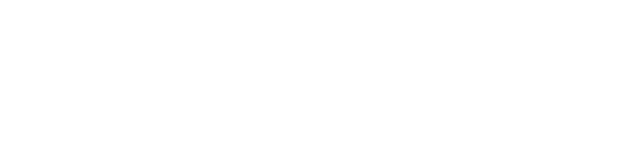
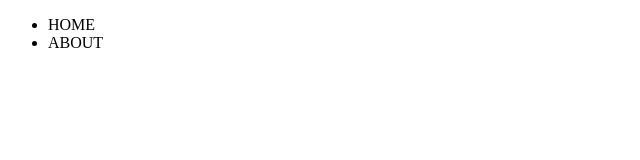
Before and after one commit to AtesSuToprak/deneme6, a plain HTML site: page index.html in a window 1280 px wide. Shown: the whole page, without its empty margins (0-640 px from the left). Drawn offline with Linux system fonts and the light colour scheme.

Commit message:
addition of navbar

```diff
--- a/index.html
+++ b/index.html
@@ -4,6 +4,13 @@
     <title>Bazi headerlar</title>
 </head>
 <body>
-
+    <header>
+        <nav>
+            <ul>
+                <li>HOME</li>
+                <li>ABOUT</li>
+            </ul>
+        </nav>
+    </header>
 </body>
 </html>
```
